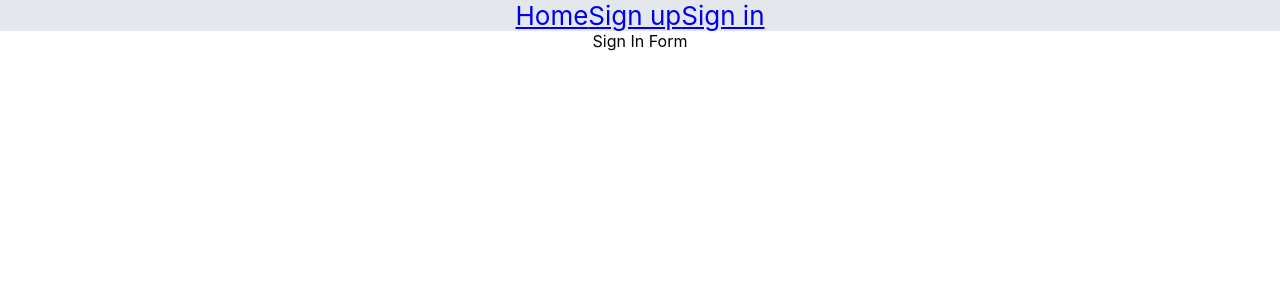
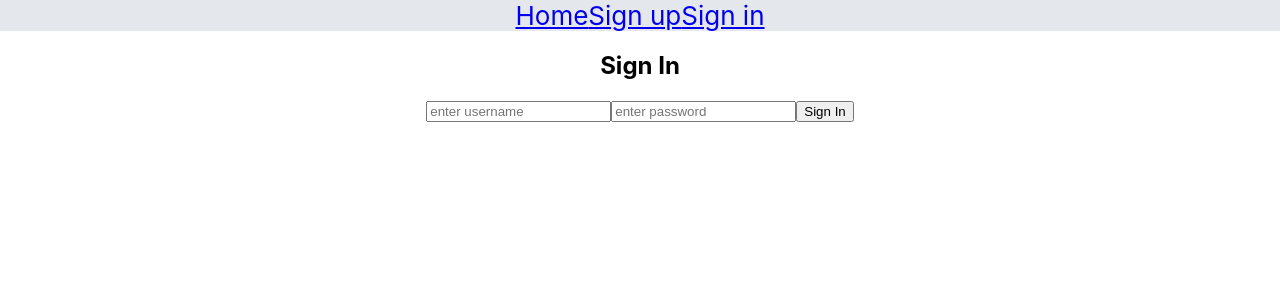
Before and after one commit to ft-3-Anywhere-Fitness/Frontend, a React (Create React App) app: page /signin in a window 1280 px wide. Shown: the top 300 px of the page. Built offline with nearby package versions, Linux system fonts and the light colour scheme.

Commit message:
set up basic sign in form structure with state

```diff
--- a/src/components/SignIn.js
+++ b/src/components/SignIn.js
@@ -1,6 +1,60 @@
+import { useState, useEffect } from 'react'
+
+const initialUsers = []
+
+const initialFormValues = {
+	username: '',
+	password: '',
+}
+
+const initialFormErrors = {
+	username: '',
+	password: '',
+}
+
 const SignIn = props => {
+const [signInInfo, setSignInInfo] = useState(initialUsers)
+const [formValues, setFormValues] = useState(initialFormValues)
+const [formErrors, setFormErrors] = useState(initialFormErrors)
+
+const onChange = (evt) => {
+	const { name, value } = evt.target
+	setFormValues({...formValues, [name]: value})
+	console.log(formValues)
+}
+
+const onSubmit = () => {
+	const newSignIn = {
+		username: formValues.username.trim(),
+		password: formValues.password.trim(),
+	}
+}
+
 	return (
-		<div>Sign In Form</div>
+		<div>
+			<h2>Sign In</h2>
+			<form onSubmit={onSubmit}>
+				<label>
+					<input
+						type='text'
+						name='username'
+						placeholder='enter username'
+						onChange={onChange}
+						value={formValues.username}
+					/>
+				</label>
+				<label>
+					<input
+						type='password'
+						name='password'
+						placeholder='enter password'
+						onChange={onChange}
+						value={formValues.password}
+					/>
+				</label>
+				<button>Sign In</button>
+			</form>
+		</div>
 	)
  };
 
```
Also changed, not shown: 1 other file (tests, documents, lock files or other folders).
